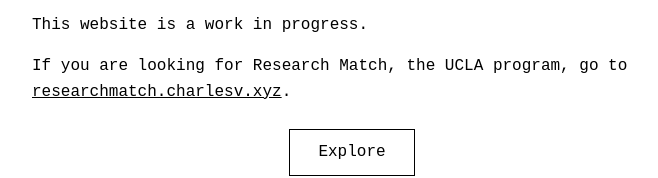
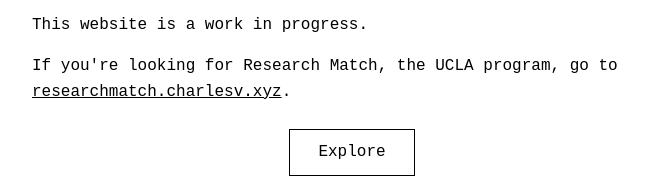
Before and after one commit to charles-victorio/scan145, a website: page public/screens/laptop.html in a window 1280 px wide. Shown: the part 402-580 px from the top of the page, without its empty margins (288-946 px from the left). Drawn offline with Linux system fonts and the light colour scheme; a web font is replaced by a local one.

Commit message:
title change, wording change

```diff
--- a/public/screens/laptop.html
+++ b/public/screens/laptop.html
@@ -85,7 +85,7 @@
 <p>Hello, I am Charles Victorio.</p>
 <p>This website is a work in progress.</p>
 <p>
-  If you are looking for Research Match, the UCLA program, go to
+  If you're looking for Research Match, the UCLA program, go to
   <a href="https://researchmatch.charlesv.xyz">researchmatch.charlesv.xyz</a>.
 </p>
 
```
Also changed, not shown: index.html (+1 -1 lines).
